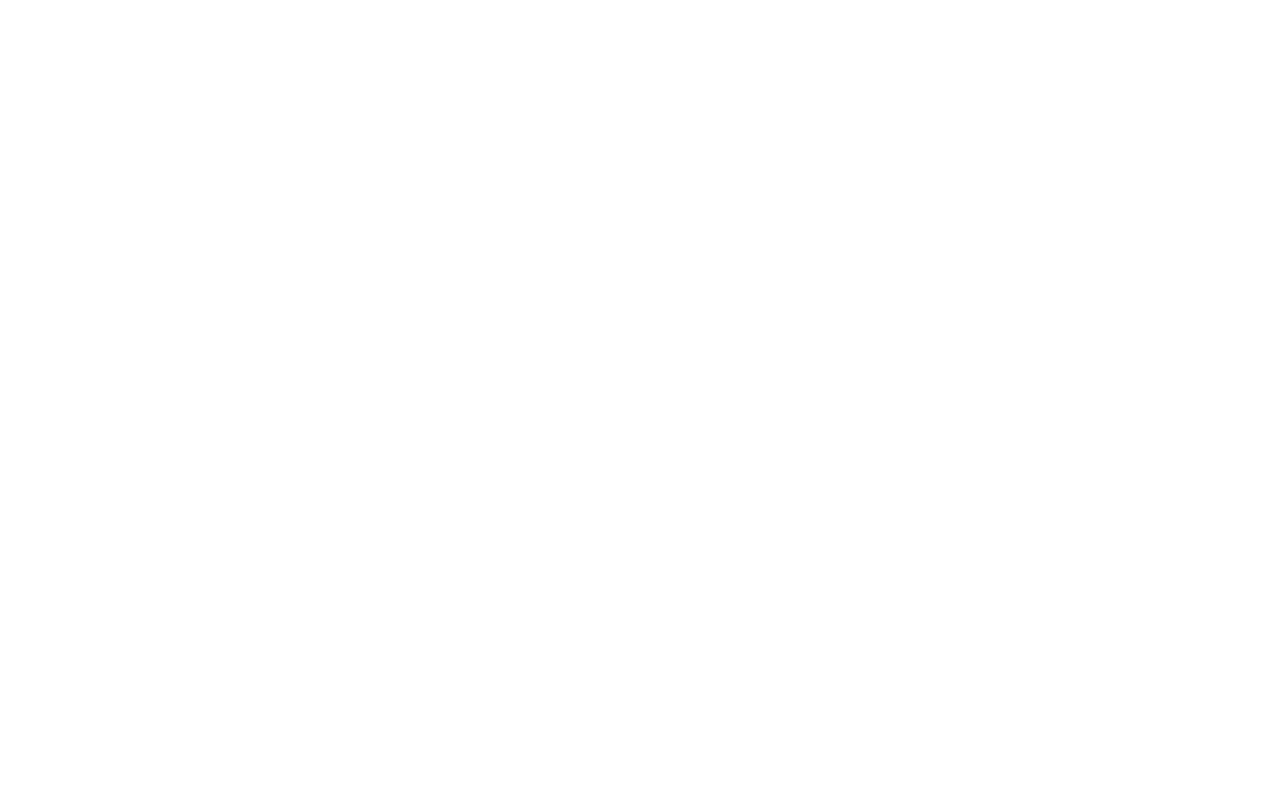
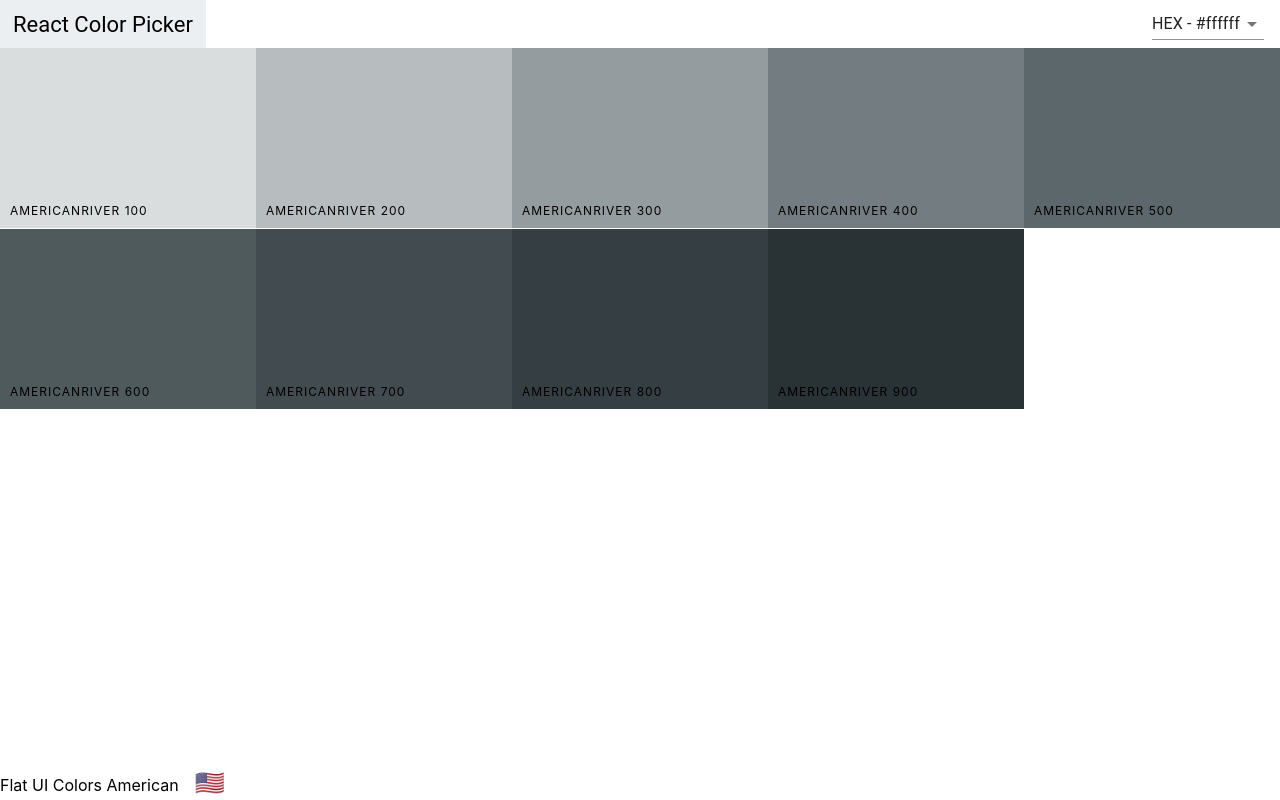
Before and after one commit to inuyasha007/ColorPalette, a React (Create React App) app: page /palette/flat-ui-colors-american/americanriver in a window 1280 px wide. Built offline with nearby package versions, Linux system fonts and the light colour scheme.

Commit message:
single color box added and navfooter

```diff
--- a/src/App.js
+++ b/src/App.js
@@ -3,6 +3,7 @@
 import { Route, Switch } from "react-router-dom";
 import "./App.css";
 import PaletteList from "./PaletteList";
+import SingleColorPalette from "./SingleColorPalette";
 import Palette from "./Palette";
 import seedColors from "./seedColors";
 import { generatePalette } from "./colorHelpers";
@@ -31,6 +32,17 @@
           />
         )}
       />
+      <Route
+        path="/palette/:paletteId/:colorId"
+        render={routeProps => (
+          <SingleColorPalette
+            colorId={routeProps.match.params.colorId}
+            palette={generatePalette(
+              findPalette(routeProps.match.params.paletteId)
+            )}
+          />
+        )}
+      />
     </Switch>
 
     // <div className="App">
--- a/src/ColorBox.js
+++ b/src/ColorBox.js
@@ -1,5 +1,6 @@
 import React, { Component } from "react";
 import "./ColorBox.css";
+import { Link } from "react-router-dom";
 import { CopyToClipboard } from "react-copy-to-clipboard";
 
 export default class ColorBox extends Component {
@@ -16,7 +17,7 @@
   }
 
   render() {
-    const { name, background } = this.props;
+    const { name, background, paletteId, id, moreUrl, showLink } = this.props;
     const { copied } = this.state;
     return (
       <CopyToClipboard text={background} onCopy={this.changeCopyState}>
@@ -35,8 +36,11 @@
             </div>
             <button className="copy-button">Copy</button>
           </div>
-
-          <span className="see-more">More</span>
+          {showLink && (
+            <Link to={moreUrl} onClick={e => e.stopPropagation()}>
+              <span className="see-more">More</span>
+            </Link>
+          )}
         </div>
       </CopyToClipboard>
     );
--- a/src/NavBar.js
+++ b/src/NavBar.js
@@ -34,8 +34,9 @@
         <div className="logo">
           <Link to="/">React Color Picker</Link>
         </div>
+        {this.props.showingAllColors && (
+          <div className="slider-container">
             <div className="slider">
-          <div className="slider-container">
               <span>Level:{level}</span>
               <Slider
                 defaultValue={level}
@@ -46,6 +47,7 @@
               />
             </div>
           </div>
+        )}
         <div className="select-container">
           <Select value={format} onChange={this.handleChange}>
             <MenuItem value="hex">HEX - #ffffff</MenuItem>
--- a/src/Palette.js
+++ b/src/Palette.js
@@ -1,4 +1,5 @@
 import React, { Component } from "react";
+import PaleeteFooter from "./PaletteFooter";
 import ColorBox from "./ColorBox";
 import NavBar from "./NavBar";
 import "./Palette.css";
@@ -20,10 +21,18 @@
   }
 
   render() {
-    const { colors, paletteName, emoji } = this.props.palette;
+    const { colors, paletteName, emoji, id } = this.props.palette;
     const { level, format } = this.state;
     const colorBoxes = colors[level].map(color => (
-      <ColorBox background={color[format]} name={color.name} key={color.id} />
+      <ColorBox
+        background={color[format]}
+        name={color.name}
+        key={color.id}
+        id={color.id}
+        paletteId={id}
+        moreUrl={`/palette/${id}/${color.id}`}
+        showLink={true}
+      />
     ));
     return (
       <div className="Palette">
@@ -31,11 +40,16 @@
           level={level}
           changeLevel={this.changeLevel}
           handleChange={this.changeFormat}
+          showingAllColors
         />
         <div className="Palette-colors">{colorBoxes}</div>
         <footer className="Palette-footer">
           {paletteName}
           <span className="emoji">{emoji}</span>
+          <paletteFooter
+            paletteName={paletteName}
+            emoji={emoji}
+          ></paletteFooter>
         </footer>
       </div>
     );
--- /dev/null
+++ b/src/PaletteFooter.js
@@ -0,0 +1,13 @@
+import React from "react";
+
+export default function paletteFooter(props) {
+  const { paletteName, emoji } = props;
+  return (
+    <div>
+      <footer clasName="Palette-footer">
+        {paletteName}
+        <span className="emoji">{emoji}</span>
+      </footer>
+    </div>
+  );
+}
--- /dev/null
+++ b/src/SingleColorPalette.js
@@ -0,0 +1,49 @@
+import React, { Component } from "react";
+import NavBar from "./NavBar";
+import ColorBox from "./ColorBox";
+import PaletteFooter from "./PaletteFooter";
+
+export default class SingleColorPalette extends Component {
+  constructor(props) {
+    super(props);
+    this._shades = this.gatherShades(this.props.palette, this.props.colorId);
+    this.state = { format: "hex" };
+    this.changeFormat = this.changeFormat.bind(this);
+  }
+
+  gatherShades(palette, colorToFilterBy) {
+    let shades = [];
+    let allColors = palette.colors;
+    for (let key in allColors) {
+      shades = shades.concat(
+        allColors[key].filter(color => color.id === colorToFilterBy)
+      );
+    }
+
+    return shades.slice(1);
+  }
+
+  changeFormat(val) {
+    this.setState({ format: val });
+  }
+
+  render() {
+    const { format } = this.state;
+    const { paletteName, emoji } = this.props.palette;
+    const colorBoxes = this._shades.map(color => (
+      <ColorBox
+        key={color.id}
+        name={color.name}
+        background={color[format]}
+        showLink={false}
+      />
+    ));
+    return (
+      <div className="Palette">
+        <NavBar handleChange={this.changeFormat} showingAllColors={false} />
+        <div className="Palette-colors">{colorBoxes}</div>
+        <PaletteFooter paletteName={paletteName} emoji={emoji} />
+      </div>
+    );
+  }
+}
```
Lines whose indentation alone changed are shown as unchanged.
